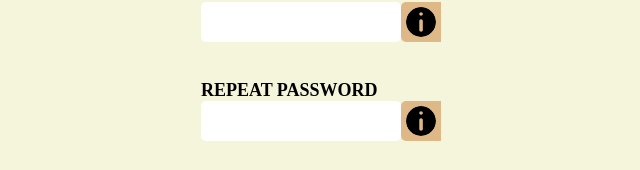
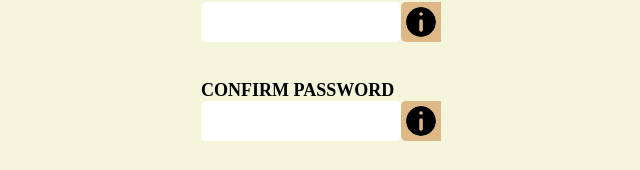
Before and after one commit to bartokrol/FormValidator, a React (Create React App) app: page / in a window 1280 px wide. Shown: the part 356-526 px from the top of the page, without its empty margins (319-959 px from the left). Built offline with nearby package versions, Linux system fonts and the light colour scheme.

Commit message:
set password confirmation, change input name

```diff
--- a/src/App.js
+++ b/src/App.js
@@ -231,9 +231,9 @@ class App extends Component {
 						page: 2,
 					},
 					{
-						name: "repeatPassword",
+						name: "confirmPassword",
 						value: "",
-						label: "Repeat Password ",
+						label: "Confirm Password ",
 						input: "input",
 						type: "text",
 						validationTerms: {
@@ -261,9 +261,9 @@ class App extends Component {
 		emptySelect: "Option has to be chosen.",
 		emptyDate: "Date of birth has to be chosen.",
 		underEighteen: "You have to be over 18 years old.",
-		invalidEmail: "is invalid.",
-		invalidPasswordRepeat: "is different then password.",
-		emptyPasswordRepeat: "has to be filled",
+		invalidEmail: "Email is invalid.",
+		invalidPasswordConfirmation: "Both passwords has to be the same.",
+		emptyPasswordConfirmation: "Confirm password.",
 	};
 
 	regex = {
@@ -446,7 +446,7 @@ class App extends Component {
 			input.input === "input" &&
 			input.type !== "date" &&
 			input.name !== "email" &&
-			input.name !== "repeatPassword"
+			input.name !== "confirmPassword"
 		) {
 			const { error, errorMessage } = this.checkTextInput(
 				input.value,
@@ -486,15 +486,15 @@ class App extends Component {
 			return input;
 		}
 
-		if (input.name === "repeatPassword") {
+		if (input.name === "confirmPassword") {
 			if (input.value !== this.state.pages[2].inputs[3].value) {
 				console.log("tak");
 				input.error = true;
-				input.errorMessage = this.messages.invalidPasswordRepeat;
+				input.errorMessage = this.messages.invalidPasswordConfirmation;
 			}
 			if (!input.value) {
 				input.error = true;
-				input.errorMessage = this.messages.emptyPasswordRepeat;
+				input.errorMessage = this.messages.emptyPasswordConfirmation;
 			}
 			return input;
 		}
```
